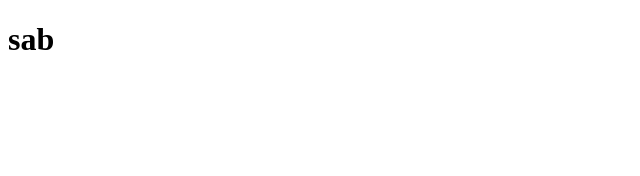
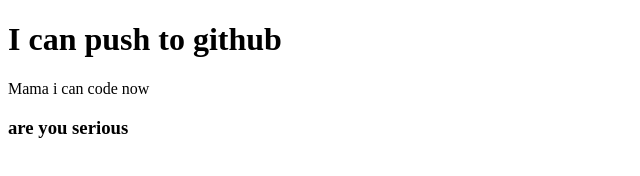
Before and after one commit to nasrinaktersrabony/my-second-web, a plain HTML site: page index.html in a window 1280 px wide. Shown: the whole page, without its empty margins (0-640 px from the left). Drawn offline with Linux system fonts and the light colour scheme.

Commit message:
added header

```diff
--- a/index.html
+++ b/index.html
@@ -7,6 +7,8 @@
     <title>My second github repo</title>
 </head>
 <body>
-    <h1>sab</h1>
+    <h1>I can push to github</h1>
+    <p>Mama i can code now</p>
+    <h3>are you serious</h3>
 </body>
 </html>
```
